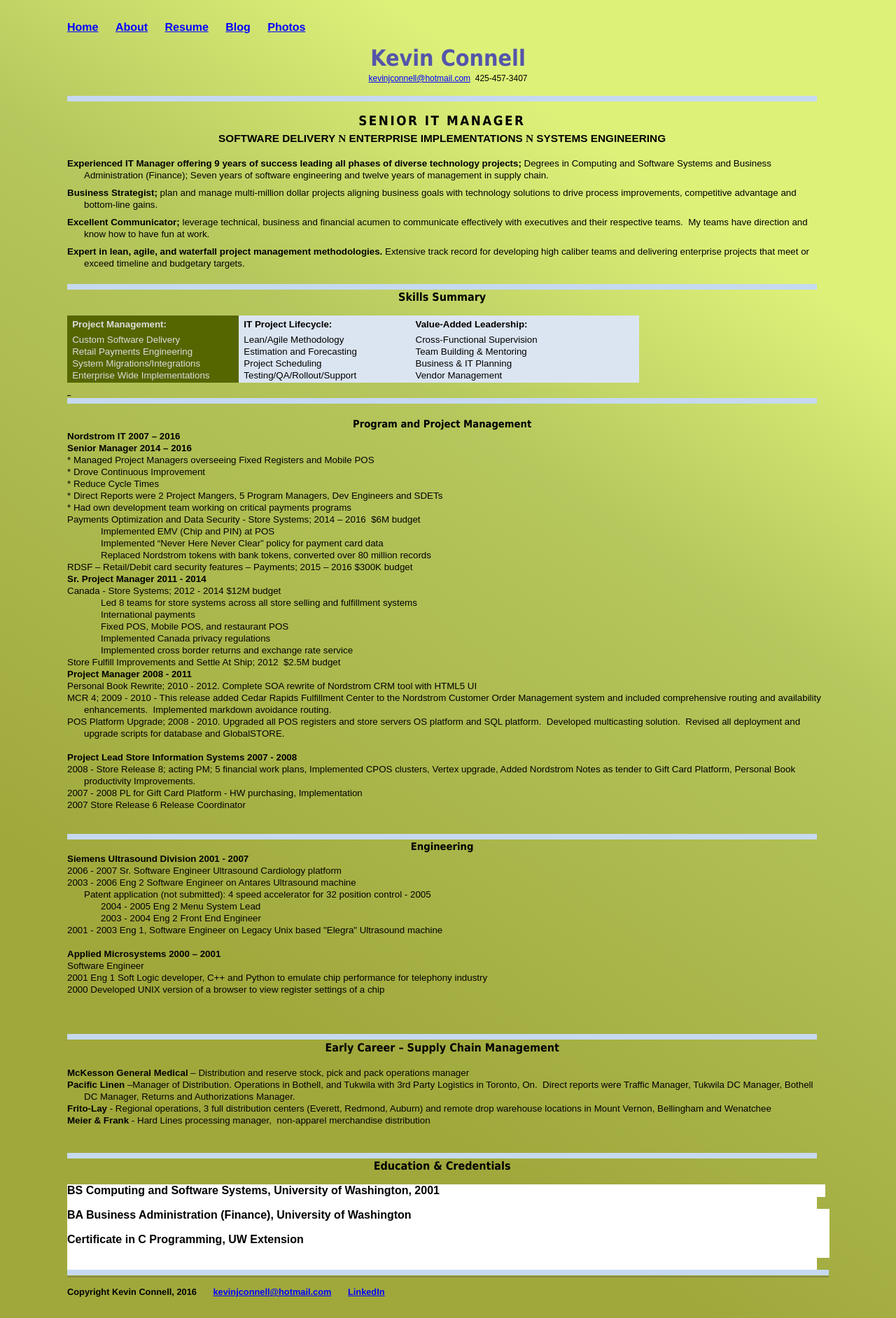
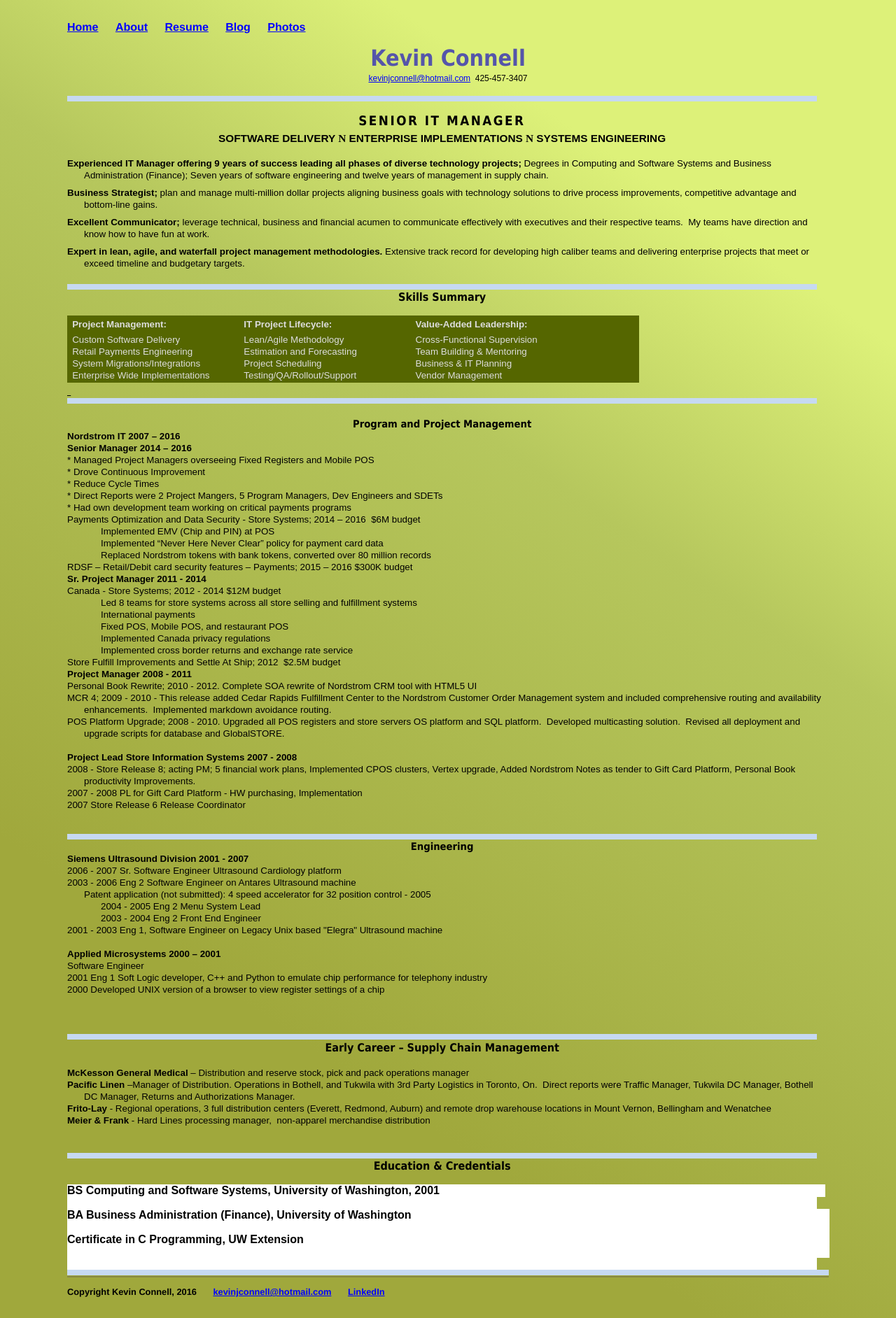
Before and after one commit to mo4dawg/mo4dawg.github.io, a Jekyll site: the page built from CV/index.html, in a window 1280 px wide. Shown: the whole page at 70% size. Built offline with Jekyll 4.4.1, drawn with Linux system fonts in a browser that asks for light colours.

Commit message:
Update index.html

```diff
--- a/CV/index.html
+++ b/CV/index.html
@@ -466,7 +466,7 @@
   mso-fareast-font-family:"Times New Roman"'>Enterprise Wide Implementations<o:p></o:p></span></span></p>
   </td>
   <span style='mso-bookmark:top'></span>
-  <td width=30% valign=top style='background:#DBE5F1;padding:0in 5.4pt 0in 5.4pt'>
+  <td width=30% valign=top style='background:#556600;color:#DDDDDD;padding:0in 5.4pt 0in 5.4pt'>
   <p class=MsoNormal style='margin-top:2.0pt;margin-right:0in;margin-bottom:
   4.0pt;margin-left:0in;line-height:normal'><span style='mso-bookmark:top'><b
   style='mso-bidi-font-weight:normal'><span style='font-size:10.0pt;font-family:
@@ -490,7 +490,7 @@
   </td>
 
   <span style='mso-bookmark:top'></span>
-  <td width=228 valign=top style='width:171.0pt;background:#DBE5F1;padding:
+  <td width=228 valign=top style='width:171.0pt;background:#556600;color:#DDDDDD;padding:
   0in 5.4pt 0in 5.4pt'>
   <p class=MsoNormal style='margin-top:2.0pt;margin-right:0in;margin-bottom:
   4.0pt;margin-left:0in;line-height:normal'><span style='mso-bookmark:top'><b
```
